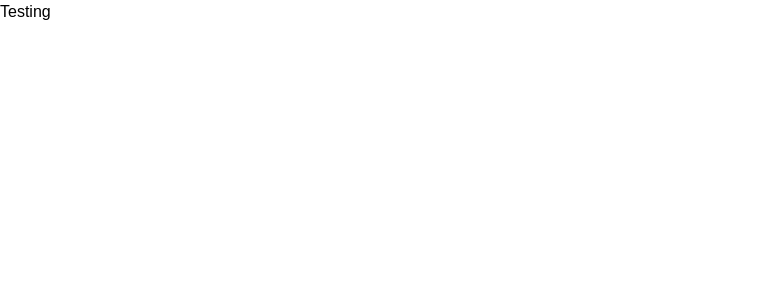
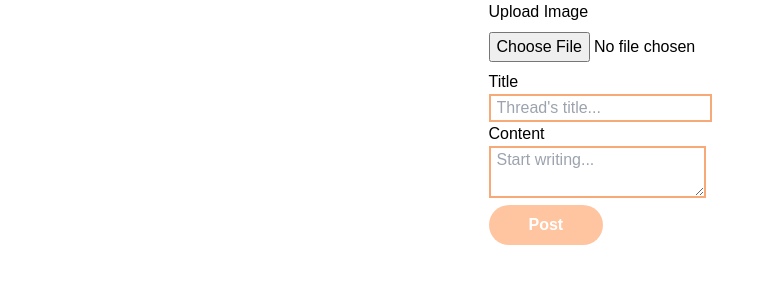
Before and after one commit to ovisannn/disspace-UI, a Next.js app: page /create in a window 1280 px wide. Shown: the top 300 px of the page, without its empty margins (0-775 px from the left). Built offline with nearby package versions, Linux system fonts and the light colour scheme.

Commit message:
fixing code

```diff
--- a/pages/create/index.jsx
+++ b/pages/create/index.jsx
@@ -87,50 +87,46 @@ function upload() {
   };
 
   return (
-    // <div className="flex justify-center items-center">
-    //   <form onSubmit={handleSubmit}>
-    //     <div>
-    //       <label className="block mb-2">Upload Image</label>
-    //       <input
-    //         type="file"
-    //         className="mb-2"
-    //         onChange={(e) => {
-    //           setImage(e.target.files[0]);
-    //         }}
-    //       />
-    //     </div>
-    //     <div>
-    //       <label className="block">Title</label>
-    //       <input
-    //         className="border-2 border-orange px-1.5"
-    //         type="text"
-    //         name="title"
-    //         id="title"
-    //         placeholder="Thread's title..."
-    //         onChange={onChange}
-    //       />
-    //     </div>
-    //     <div>
-    //       <label className="block">Content</label>
-    //       <textarea
-    //         className="border-2 border-orange px-1.5"
-    //         name="content"
-    //         id="content"
-    //         placeholder="Start writing..."
-    //         onChange={onChange}
-    //       />
-    //     </div>
-    //     <button
-    //       className="bg-lightOrange hover:bg-orange text-white font-bold py-2 px-10 rounded-full"
-    //       onClick={handleSubmit}
-    //     >
-    //       Post
-    //     </button>
-    //   </form>
-    // </div>
-
-    <div className="h-screen grid grid-cols-12">
-      <h1>Testing</h1>
+    <div className="flex justify-center items-center">
+      <form onSubmit={handleSubmit}>
+        <div>
+          <label className="block mb-2">Upload Image</label>
+          <input
+            type="file"
+            className="mb-2"
+            onChange={(e) => {
+              setImage(e.target.files[0]);
+            }}
+          />
+        </div>
+        <div>
+          <label className="block">Title</label>
+          <input
+            className="border-2 border-orange px-1.5"
+            type="text"
+            name="title"
+            id="title"
+            placeholder="Thread's title..."
+            onChange={onChange}
+          />
+        </div>
+        <div>
+          <label className="block">Content</label>
+          <textarea
+            className="border-2 border-orange px-1.5"
+            name="content"
+            id="content"
+            placeholder="Start writing..."
+            onChange={onChange}
+          />
+        </div>
+        <button
+          className="bg-lightOrange hover:bg-orange text-white font-bold py-2 px-10 rounded-full"
+          onClick={handleSubmit}
+        >
+          Post
+        </button>
+      </form>
     </div>
   );
 }
```
